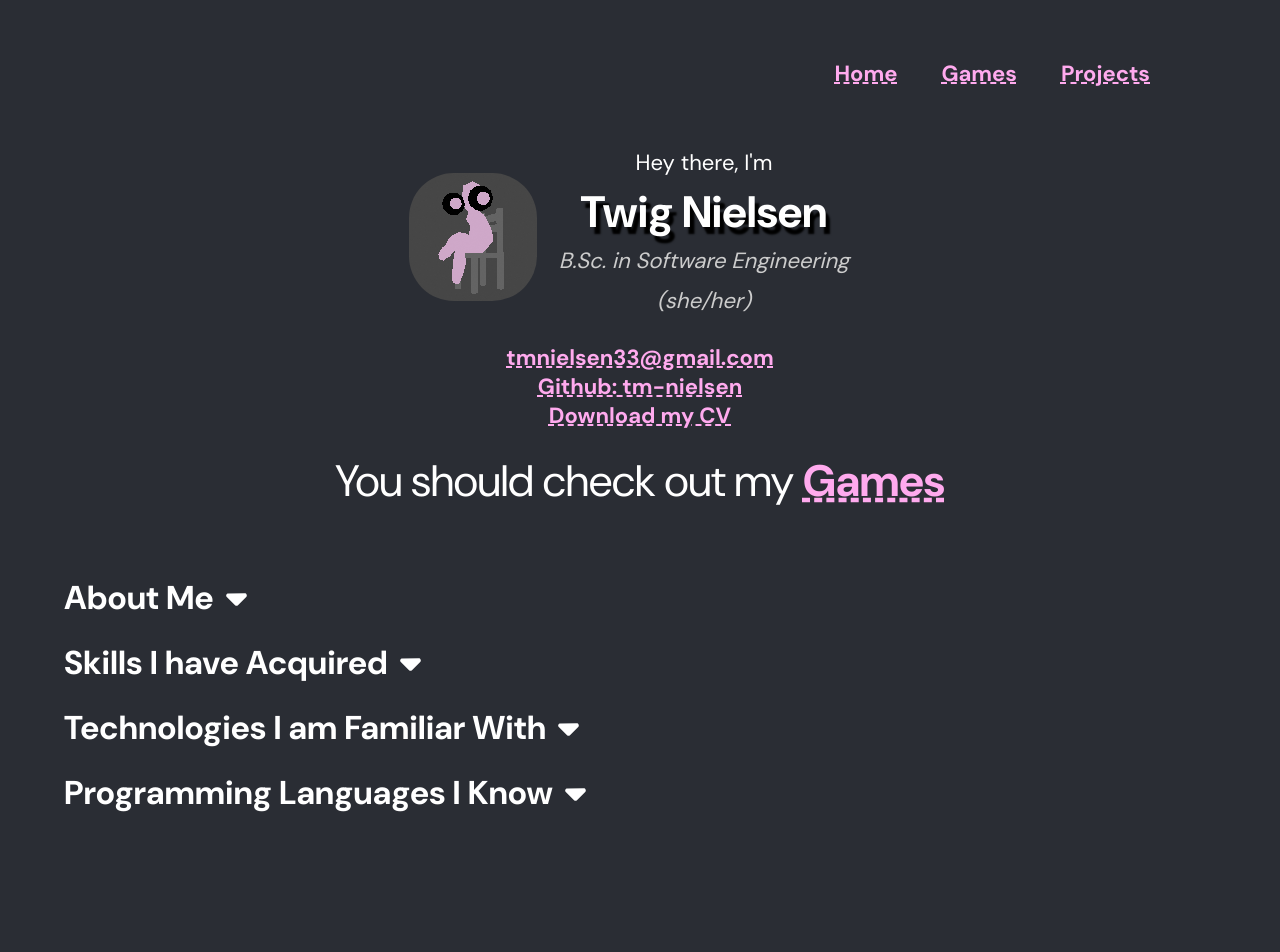
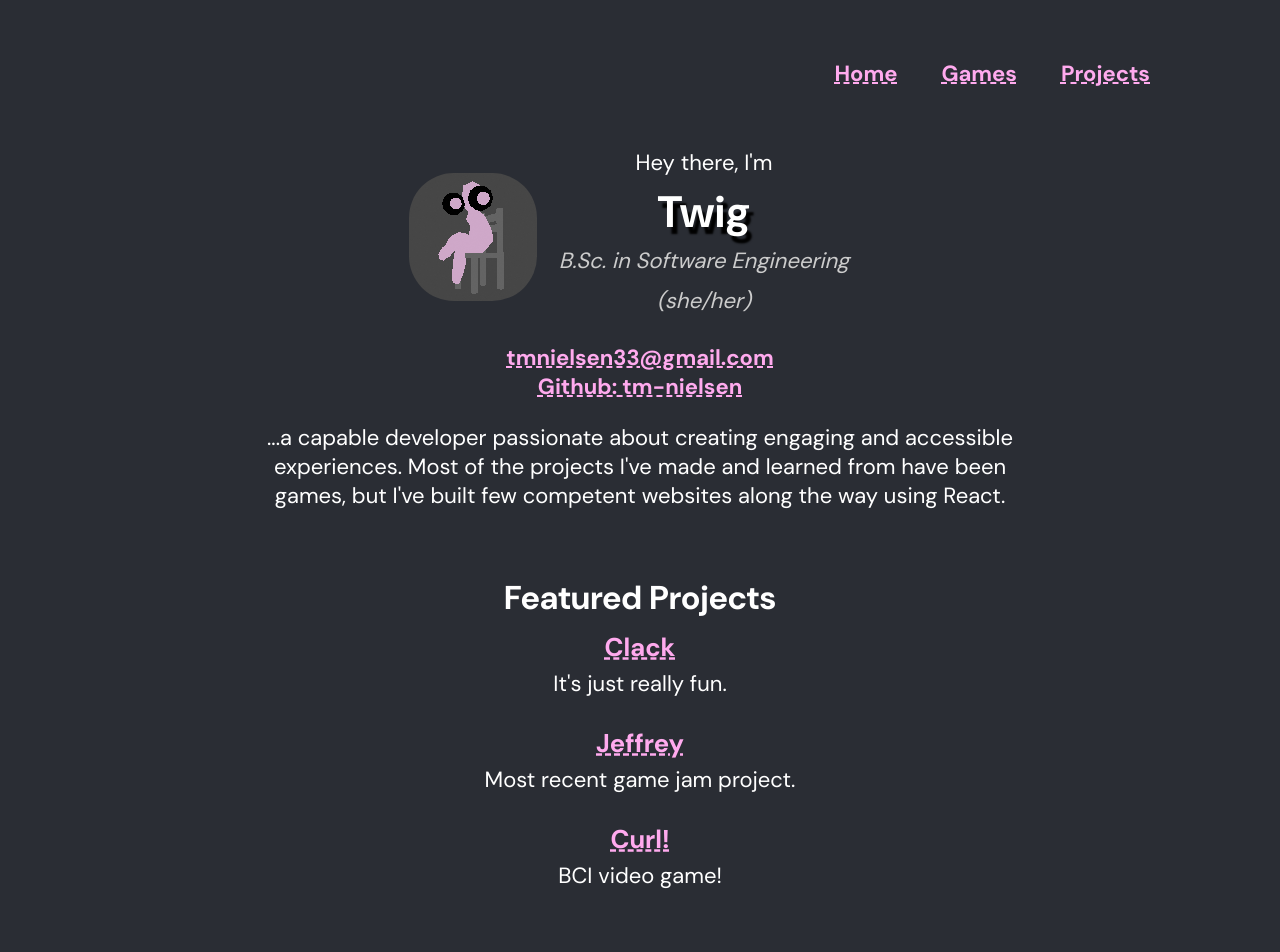
Before and after one commit to tm-nielsen/portfolio-site, a React (Vite) app: page / in a window 1280 px wide. Shown: the top 952 px of the page. Before the commit the page ends 847 px from the top, so only its background shows below. Built offline with nearby package versions, Linux system fonts and the light colour scheme.

Commit message:
Reworked home page - swapped out collapsible resume sections with a simple space for featured projects - commented out link to download CV - removed source file for resume filler

```diff
--- /dev/null
+++ b/src/assets/featured_projects.json
@@ -0,0 +1,17 @@
+[
+    {
+        "title": "Clack",
+        "link": "/games/Clack",
+        "description": "It's just really fun."
+    },
+    {
+        "title": "Jeffrey",
+        "link": "https://klungore.itch.io/jeffrey",
+        "description": "Most recent game jam project."
+    },
+    {
+        "title": "Curl!",
+        "link": "/projects/Curl",
+        "description": "BCI video game!"
+    }
+]
--- a/src/assets/knowledge.json
+++ /dev/null
@@ -1,54 +0,0 @@
-{
-  "skills":
-  [
-    {
-      "name": "Game Development",
-      "description": "Making video games is practice in adaptability. I've learned parts of digital art, 3d modelling, rigging, animation (2D and 3D), graphic design, audio engineering, multiple game engines, frameworks and programming languages, and various ways to put them all together. It is a joyfully multidisciplinary nightmare."
-    },
-    {
-      "name": "Accessible Design",
-      "description": "Developing BCI video games has given me unconventional insight into accessible development. In the future, I hope to expand this knowledge to more common areas, mainly web accessibility."
-    },
-    {
-      "name": "Project Management",
-      "description": "Curl! was a year of planning, writing, doing, and team management. I learned so much about managing myself and others through numerous mistakes. I have practised these lessons and learned many more across many, many game jams."
-    },
-    {
-      "name": "Peer Mentorship",
-      "description": "The University of Calgary Game Design club gave me the opportunity to learn from my peers and also to teach. I've spent countless hours guiding students through various tools and concepts across the many disciplines of game development."
-    }
-  ],
-  "technologies":
-  [
-    "React",
-    "Godot",
-    "Unity",
-    "Git",
-    "Visual Studio Code",
-    "Blender"
-  ],
-  "languages":
-  [
-    {
-      "tierName": "Proficient",
-      "languages":
-      [
-        "Javascript", "C#" , "GDscript"
-      ]
-    },
-    {
-      "tierName": "Familiar",
-      "languages":
-      [
-        "C++", "Python", "Java"
-      ]
-    },
-    {
-      "tierName": "Acquainted",
-      "languages":
-      [
-        "C", "Typescript", "Lua"
-      ]
-    }
-  ]
-}
--- a/src/routes/Home.tsx
+++ b/src/routes/Home.tsx
@@ -1,7 +1,6 @@
 import { Link } from 'react-router-dom'
-import RevealableSection from '../components/RevealableSection'
 import profile from '../assets/profile_picture.png'
-import knowledge from '../assets/knowledge.json'
+import featuredProjects from '../assets/featured_projects.json'
 import '../styles/home.css'
 
 export default function Home() {
@@ -11,7 +10,7 @@ export default function Home() {
         <img src={profile} alt="placeholder identification picture" className='profile-picture' />
         <div className='flat-bottom'>
           <p>Hey there, I'm</p>
-          <h1>Twig Nielsen</h1>
+          <h1>Twig</h1>
           <i className='subscript'>
             <p className='centred-text'>B.Sc. in Software Engineering</p>
             <p className='centred-text'>(she/her)</p>
@@ -25,56 +24,23 @@ export default function Home() {
         <a href="http://github.com/tm-nielsen" target="_blank" className='centred-text'>
           Github: tm-nielsen
         </a>
-        <a href="Twig Nielsen CV.pdf" download={true} className='centred-text'>
+        {/* <a href="Twig Nielsen CV.pdf" download={true} className='centred-text'>
           Download my CV
-        </a>
+        </a> */}
       </div>
-      <p className='games-link-body'>
-        You should check out my <Link to='/games' className='flat'>Games</Link>
-      </p>
-      <RevealableSection title="About Me">
-        <p>
-          I'm a capable developer passionate about creating engaging and accessible experiences. Most of the projects I've made and learned from have been games, but I've built few competent websites along the way using React.
-        </p>
-      </RevealableSection>
-      <RevealableSection title="Skills I have Acquired">
-        <ul className='flat-list'>
-          {knowledge.skills.map((skillInfo, index) => {
-            return (
-            <li key={index}>
-              <RevealableSection title={skillInfo.name} HeadingLevel='h3' contentPadding={0.5}>
-                <p className='flat'>{skillInfo.description}</p>
-              </RevealableSection>
-            </li>
-            )
-          })}
-        </ul>
-      </RevealableSection>
-      <RevealableSection title="Technologies I am Familiar With">
-        <ul className='row'>
-          {knowledge.technologies.map((entry, index) =>
-            <li key={index}>
-              <p className='flat'>{entry}</p>
-            </li>
-          )}
-        </ul>
-      </RevealableSection>
-      <RevealableSection title="Programming Languages I Know">
-        {knowledge.languages.map((languageTier, index) => {
-          return (
-            <div className='flat' key={index}>
-              <h3>{languageTier.tierName}</h3>
-              <ul className='row'>
-                  {languageTier.languages.map((language, index) =>
-                    <li key={index}>
-                      <p className='flat'>{language}</p>
-                    </li>
-                  )}
-              </ul>
-            </div>
-          )
-        })}
-      </RevealableSection>
+      <p className='professional-summary'>...a capable developer passionate about creating engaging and accessible experiences. Most of the projects I've made and learned from have been games, but I've built few competent websites along the way using React.</p>
+      <h2 className='featured'>Featured Projects</h2>
+      <ul className='flat'>
+        {featuredProjects.map(({title, link, description}, index) =>
+          <div key={index}>
+            <Link to={link} className='featured'>
+              <h3 className='flat centred-text'>{title}</h3>
+            </Link>
+            <p>{description}</p>
+          </div>
+        )}
+      </ul>
+      <Link to='/games' className='games-link'>More Games</Link>
     </>
   )
 }
--- a/src/styles/home.css
+++ b/src/styles/home.css
@@ -1,34 +1,22 @@
-.revealable-section-label{
-  display: flex;
-  flex-direction: row;
-  margin: 0.5em auto 0.5em 0;
-}
-.revealable-section-label:hover{
-  color: var(--accent-colour)
+h2.featured{
+    margin-top: 2em;
 }
 
-.revealable-section-button{
-  display: flex;
-  margin: auto;
-  background-color: transparent;
-  border: none;
-  color: var(--main-colour);
-  font-size: 1em;
-}
-.revealable-section-button:hover{
-  color: var(--accent-colour);
+a.featured{
+    margin: 0 auto;
 }
 
-.revealable-section-content{
-  background-color: var(--bg-accent-colour);
-  padding: 1em;
-  margin: 0;
-  border-radius: 0.5em;
+.professional-summary{
+    margin: 1em auto 0;
+    max-width: 35em;
+    text-align: center;
+    padding: 0;
 }
 
-.games-link-body{
-  margin: 0.25em auto 1em;
+.games-link{
+  margin: 1em auto;
   font-size: 2em;
+  text-align: center;
 }
 
 .profile-picture{
```
